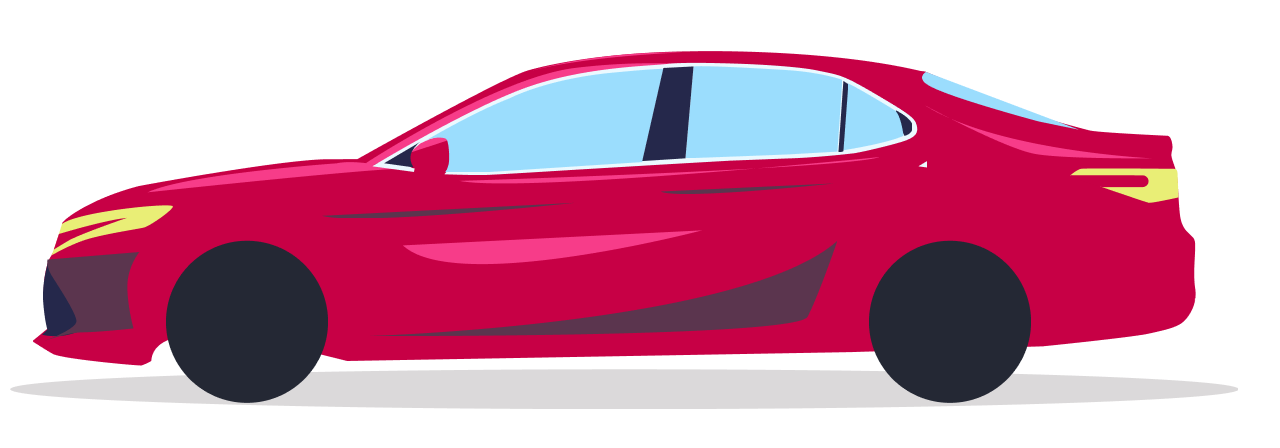
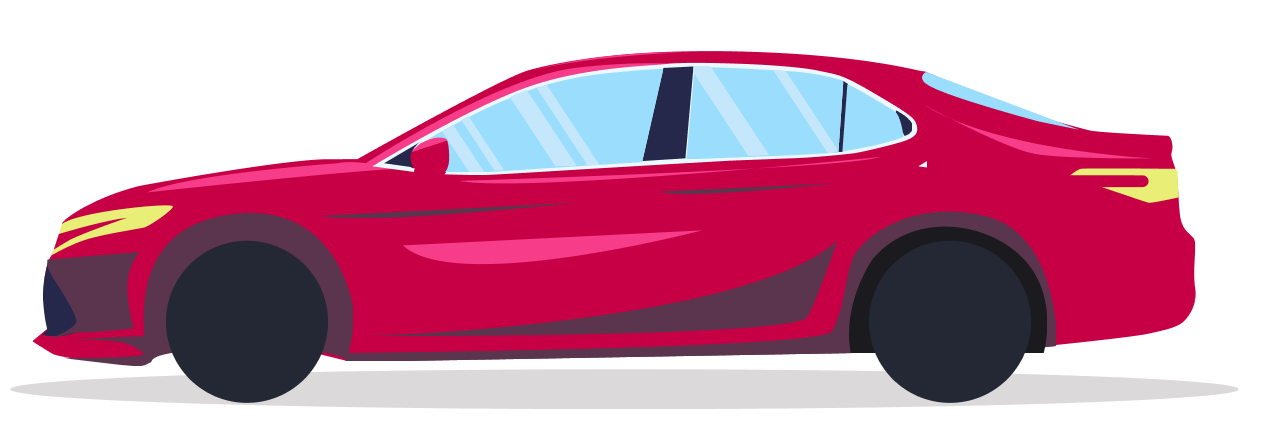
Before and after one commit to mikhail-bn/files, a plain HTML site: page index25.html in a window 1280 px wide. Drawn offline with Linux system fonts and the light colour scheme.

Commit message:
09-06-22

```diff
--- a/css/style25.css
+++ b/css/style25.css
@@ -221,8 +221,7 @@ body {
     height: 90px;
     z-index: 4;
 }
-.car-wheel {
-}
+
 .car-wheel__tire-second {
     display: inline-block;
     background: url(../img/CAR/first-tire.png);
@@ -242,7 +241,7 @@ body {
     top: 240px;
     width: 163px;
     height: 163px;
-    z-index: 5;
+    z-index: 6;
 }
 .glass__back {
     display: inline-block;
@@ -374,5 +373,138 @@ body {
     width: 52px;
     height: 96px;
     z-index: 8;
-
 }
+.glass__first-blik {
+    display: inline-block;
+    background: url(../img/CAR/first-glass-blik.png);
+    position: absolute;
+    left: 442px;
+    top: 125px;
+    width: 42px;
+    height: 47px;
+    z-index: 8;
+}
+.glass__first {
+    display: inline-block;
+    background: url(../img/CAR/first-glass.png);
+    position: absolute;
+    left: 425px;
+    top: 68px;
+    width: 238px;
+    height: 104px;
+    z-index: 8;
+}
+.glass__second {
+    display: inline-block;
+    background: url(../img/CAR/second-glass.png);
+    position: absolute;
+    left: 686px;
+    top: 67px;
+    width: 157px;
+    height: 92px;
+    z-index: 8;
+}
+.glass__third {
+    display: inline-block;
+    background: url(../img/CAR/third-glass.png);
+    position: absolute;
+    left: 842px;
+    top: 84px;
+    width: 62px;
+    height: 68px;
+    z-index: 8;
+}
+.glass__second-blik {
+    display: inline-block;
+    background: url(../img/CAR/second-glass-blik.png);
+    position: absolute;
+    left: 461px;
+    top: 116px;
+    width: 43px;
+    height: 55px;
+    z-index: 8;
+}
+.glass__third-blik {
+    display: inline-block;
+    background: url(../img/CAR/path94third-glass-blik.png);
+    position: absolute;
+    left: 510px;
+    top: 90px;
+    width: 66px;
+    height: 76px;
+    z-index: 8;
+}
+.glass__fourth-blik {
+    display: inline-block;
+    background: url(../img/CAR/fourth-glass-blik.png);
+    position: absolute;
+    left: 536px;
+    top: 84px;
+    width: 63px;
+    height: 81px;
+    z-index: 8;
+}
+.glass__fifth-blik {
+    display: inline-block;
+    background: url(../img/CAR/fifth-glass-blik.png);
+    position: absolute;
+    left: 693px;
+    top: 66px;
+    width: 76px;
+    height: 90px;
+    z-index: 8;
+}
+.glass__sixth-blik {
+    display: inline-block;
+    background: url(../img/CAR/sixth-glass-blik.png);
+    position: absolute;
+    left: 773px;
+    top: 70px;
+    width: 64px;
+    height: 83px;
+    z-index: 8;
+}
+.front__rim {
+    display: inline-block;
+    background: url(../img/CAR/front-rim.png);
+    position: absolute;
+    left: 63px;
+    top: 212px;
+    width: 290px;
+    height: 154px;
+    z-index: 4;
+}
+.back__rim {
+    display: inline-block;
+    background: url(../img/CAR/back-rim.png);
+    position: absolute;
+    left: 343px;
+    top: 211px;
+    width: 713px;
+    height: 150px;
+    z-index: 4;
+}
+.front__corner {
+    display: inline-block;
+    background: url(../img/CAR/front-down-rim.png);
+    position: absolute;
+    left: 71px;
+    top: 336px;
+    width: 76px;
+    height: 21px;
+    z-index: 4;
+}
+.back__middle-rim {
+}
+.wheel__left-back {
+}
+.wheel__right-back {
+    display: inline-block;
+    background: url(../img/CAR/second-wheel-back.png);
+    position: absolute;
+    left: 849px;
+    top: 226px;
+    width: 198px;
+    height: 127px;
+    z-index: 5;
+}
--- a/index25.html
+++ b/index25.html
@@ -46,6 +46,25 @@
                     <div class="glass__first"></div>
                     <div class="glass__second"></div>
                     <div class="glass__third"></div>
+                    <div class="glass__first-blik"></div>
+                    <div class="glass__second-blik"></div>
+                    <div class="glass__third-blik"></div>
+                    <div class="glass__first-blik"></div>
+                    <div class="glass__second-blik"></div>
+                    <div class="glass__third-blik"></div>
+                    <div class="glass__fourth-blik"></div>
+                    <div class="glass__fifth-blik"></div>
+                    <div class="glass__sixth-blik"></div>
+                    <div class="front__rim"></div>
+                    <div class="back__rim"></div>
+                    <div class="front__corner"></div>
+                    <div class="back__rim"></div>
+                    <div class="back__middle-rim"></div>
+                    <div class="wheel__left-back"></div>
+                    <div class="wheel__right-back"></div>
+
+
+
 
 
 
```
Also changed, not shown: 1 other file.
